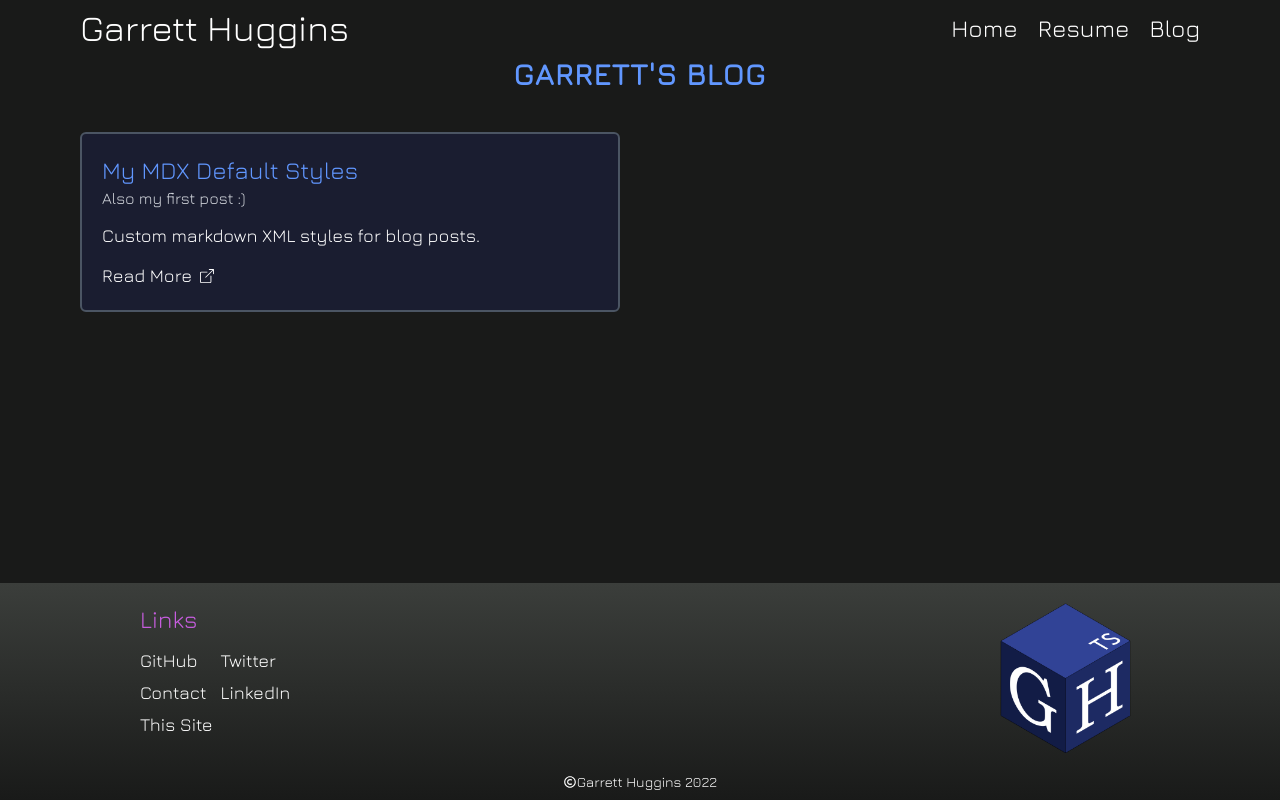
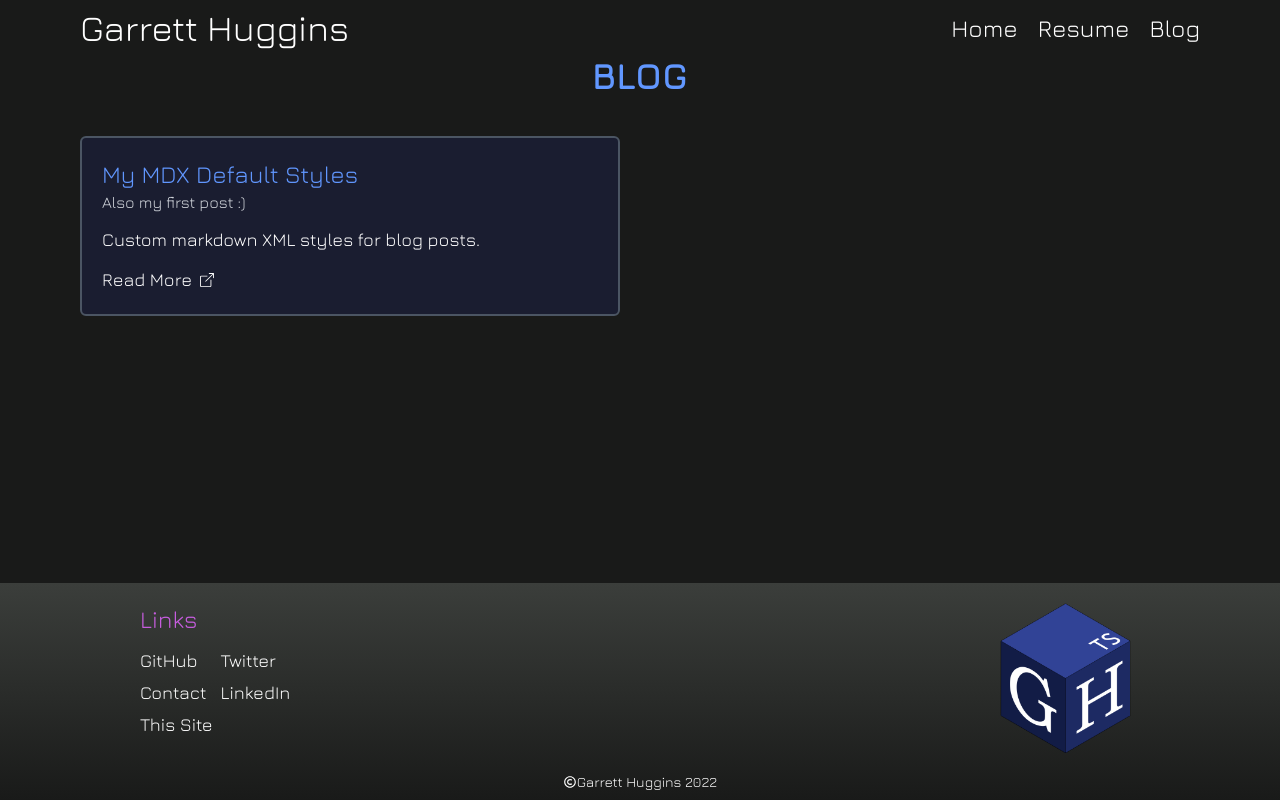
Before and after one commit to garrett-huggins/garretthuggins.com, a Next.js app: page /blog in a window 1280 px wide. Built offline with nearby package versions, Linux system fonts and the light colour scheme.

Commit message:
cleanup blog

```diff
--- a/components/Blog/blogDefaults.tsx
+++ b/components/Blog/blogDefaults.tsx
@@ -1,5 +1,3 @@
-import React from "react";
-
 /* eslint-disable  @typescript-eslint/no-explicit-any */
 
 const LineSpace = () => {
--- a/src/pages/blog.tsx
+++ b/src/pages/blog.tsx
@@ -15,8 +15,8 @@ export default function Blog({ posts }: { posts: PostInterface[] }) {
   return (
     <Layout pageTitle="Garrett's Blog">
       <PageContainer>
-        <h1 className="text-3xl font-semibold tracking-wider uppercase text-blue-highlight text-center mb-10">
-          Garrett&apos;s Blog
+        <h1 className="text-4xl font-semibold tracking-wider uppercase text-blue-highlight text-center mb-10">
+          Blog
         </h1>
 
         <div className="grid md:grid-cols-2 grid-cols-1 gap-10">
```
